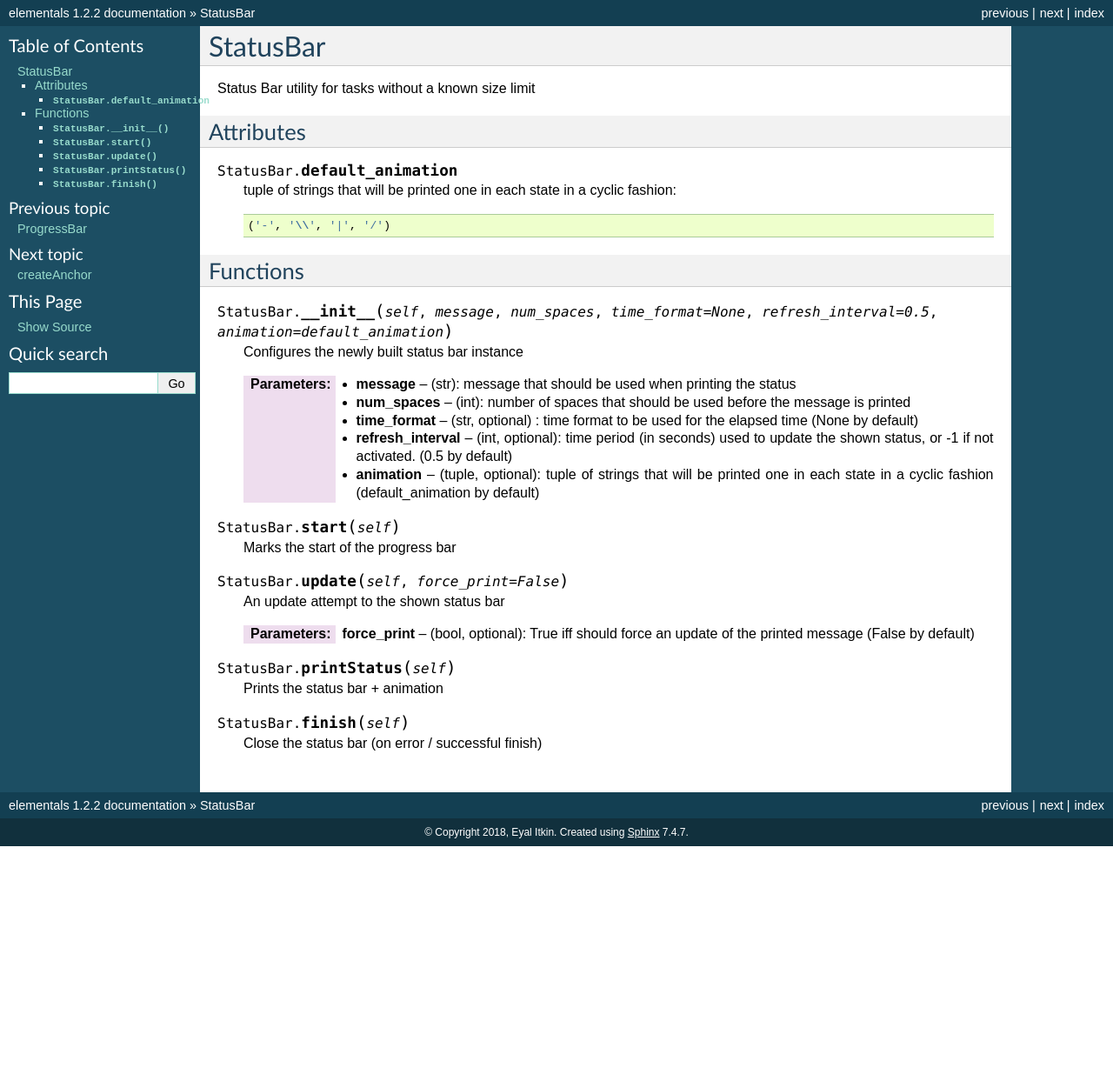
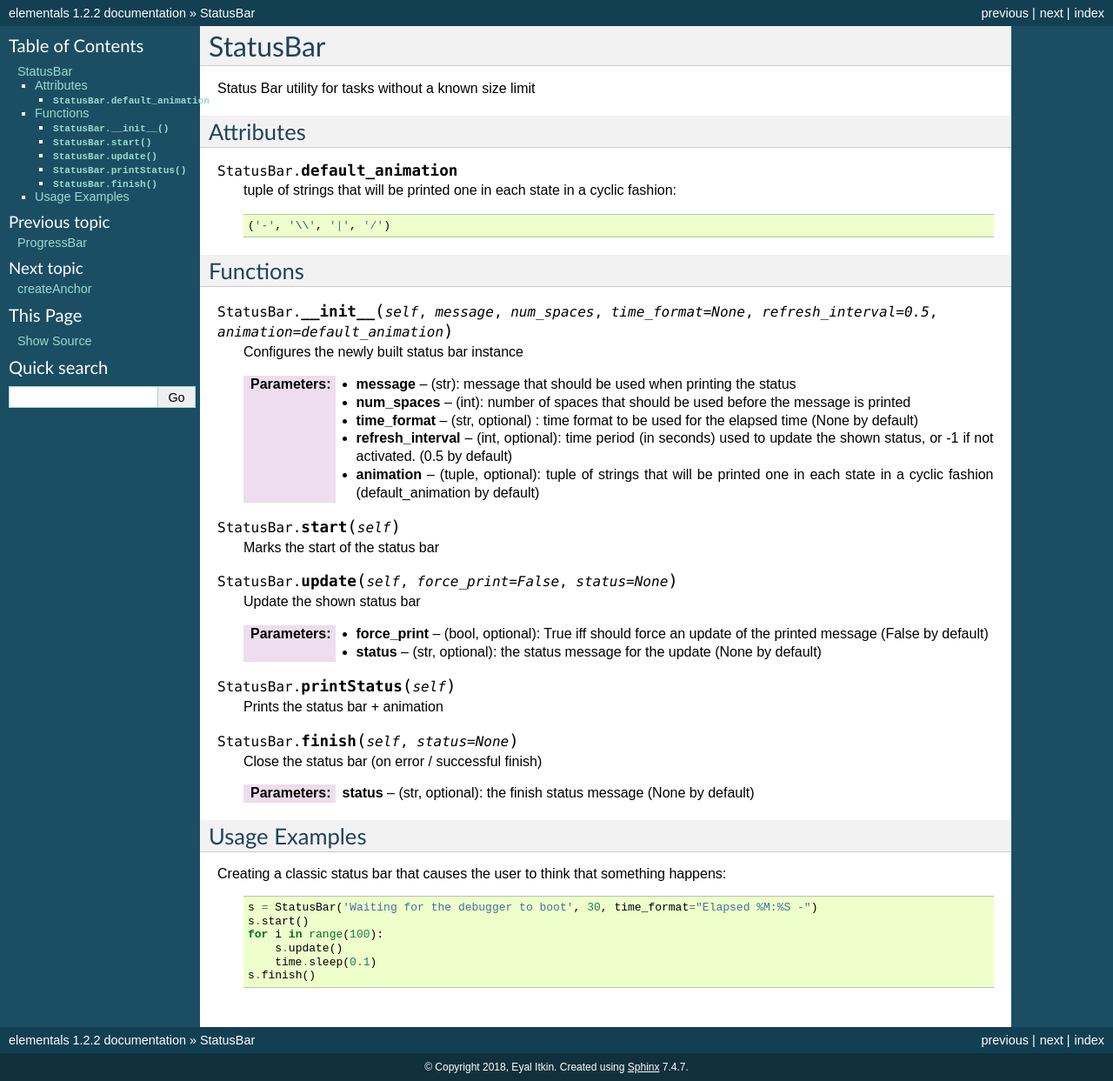
Before and after one commit to eyalitki/elementals, a Sphinx documentation site: the page built from docs/StatusBar.rst, in a window 1280 px wide. Shown: the whole page at 87% size. Built offline with Sphinx 7.4.7, drawn with Linux system fonts in a browser that asks for light colours; before the commit the page ends 973 px from its top, so only the background shows below that.

Commit message:
Improved documentation + Usage examples

```diff
--- a/docs/StatusBar.rst
+++ b/docs/StatusBar.rst
@@ -14,7 +14,7 @@ Attributes
 Functions
 +++++++++
 
-.. function:: StatusBar.__init__(self, message, num_spaces, time_format = None, refresh_interval = 0.5, animation = default_animation)
+.. function:: StatusBar.__init__(self, message, num_spaces, time_format=None, refresh_interval=0.5, animation=default_animation)
 
    Configures the newly built status bar instance
 
@@ -26,18 +26,34 @@ Functions
 
 .. function:: StatusBar.start(self)
 
-   Marks the start of the progress bar
+   Marks the start of the status bar
 
-.. function:: StatusBar.update(self, force_print = False)
+.. function:: StatusBar.update(self, force_print=False, status=None)
 
-   An update attempt to the shown status bar
+   Update the shown status bar
 
    :param force_print: (bool, optional): True iff should force an update of the printed message (False by default)
+   :param status: (str, optional): the status message for the update (None by default)
 
 .. function:: StatusBar.printStatus(self)
 
    Prints the status bar + animation
 
-.. function:: StatusBar.finish(self)
+.. function:: StatusBar.finish(self, status=None)
 
    Close the status bar (on error / successful finish)
+
+   :param status: (str, optional): the finish status message (None by default)
+
+Usage Examples
+++++++++++++++
+
+Creating a classic status bar that causes the user to think that something happens:
+  .. code-block:: python
+
+   s = StatusBar('Waiting for the debugger to boot', 30, time_format="Elapsed %M:%S -")
+   s.start()
+   for i in range(100):
+       s.update()
+       time.sleep(0.1)
+   s.finish()
--- a/docs/index.rst
+++ b/docs/index.rst
@@ -37,7 +37,7 @@ Used by
 The **elementals** package is used in most of my scripts and also in my public Github projects:
 
 * **Scout Debugger** - https://github.com/CheckPointSW/Scout
-* **Karta (IDA Plugin)** - (soon to be released)
+* **Karta (IDA Plugin)** - https://github.com/CheckPointSW/Karta
 
 References
 --------------
```
Also changed, not shown: docs/ProgressBar.rst (+22 -3 lines), docs/Prompter.rst (+42 -1 lines), docs/createAnchor.rst (+9 -1 lines), docs/hexDump.rst (+8 -0 lines).
